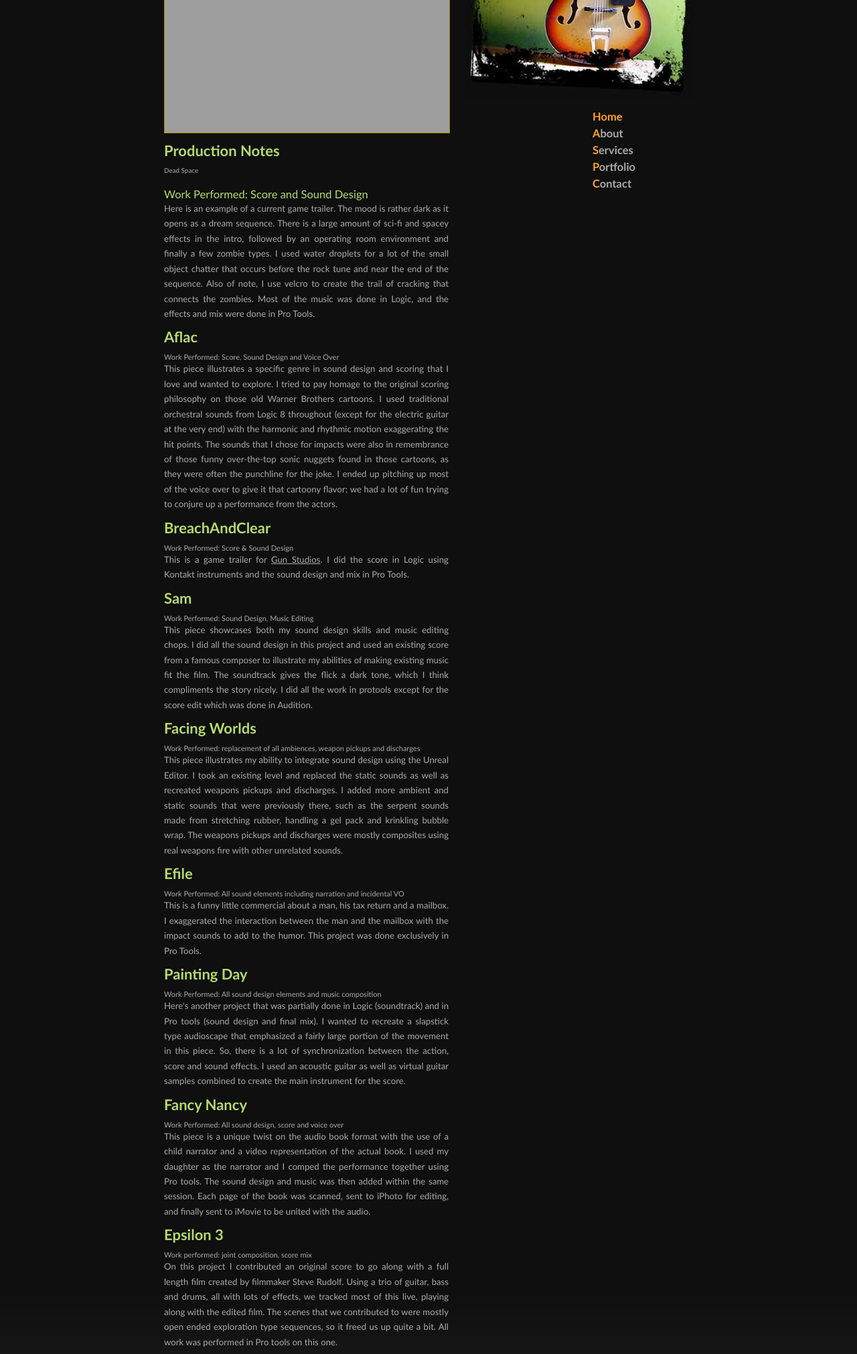
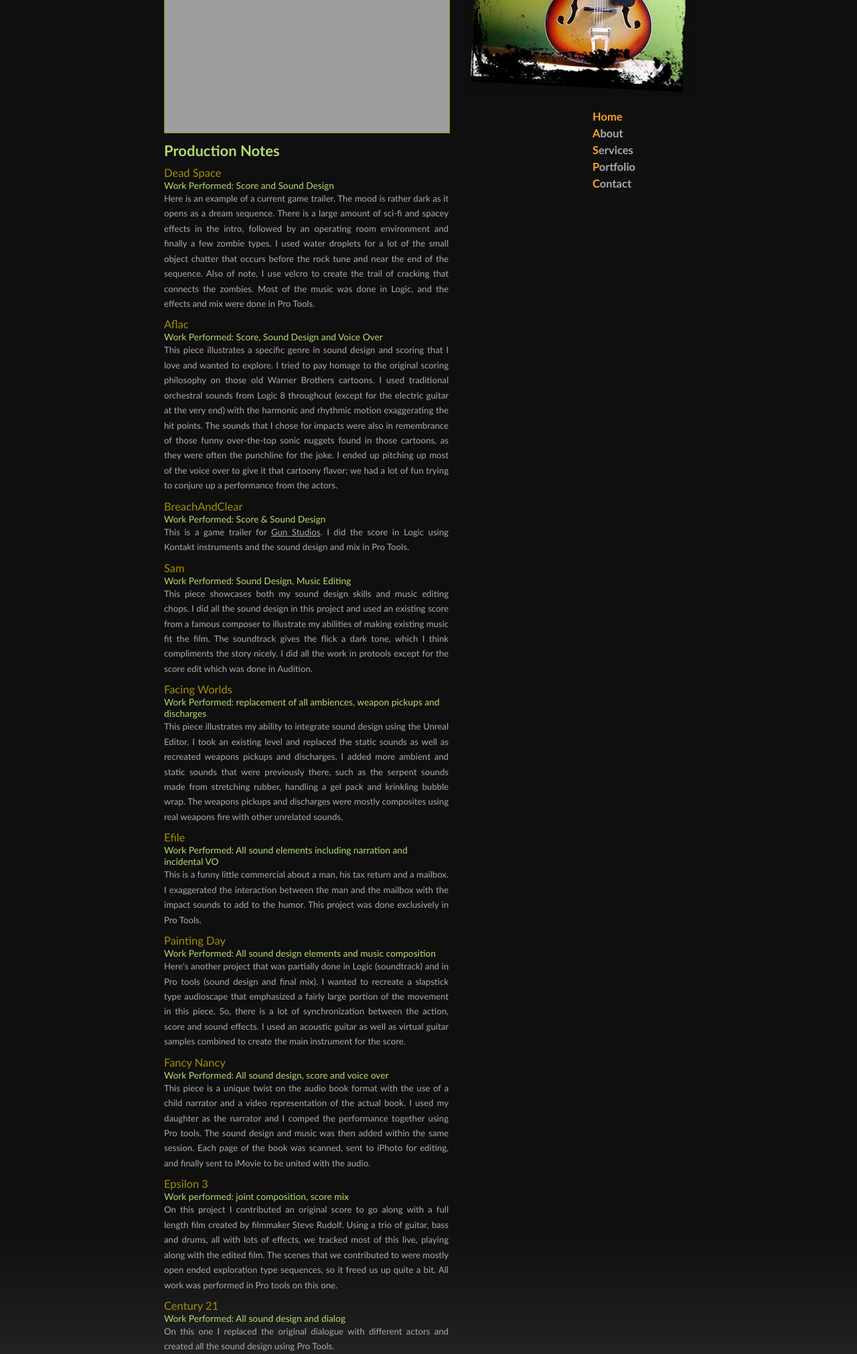
Before and after one commit to sophiahat/CSSoundDesignSite, a PHP site: page /html/portfolio.php in a window 1280 px wide. Shown: the part 336-2357 px from the top of the page at 67% size. Run offline with PHP 8.4, Linux system fonts and the light colour scheme; grey boxes are pictures that could not be loaded.

Commit message:
add css class for subtitle

```diff
--- a/html/css/style.css
+++ b/html/css/style.css
@@ -17,8 +17,7 @@ h1 { display: block; font-size: 300%; font-weight: bold; padding: 0; text-align:
 h1 span { color: #fff; display: inline; font-size: 100%; font-family: Verdana, sans-serif; }
 h1:first-letter, h2 { color: #b6da6e; }
 h2 { font-size: 200%; font-weight: bold; margin-bottom: 10px; }
-h3 { font-size: 150%; }
-h4 { font-size: 150%; color: #b6da6e;}
+h3 { font-size: 150%; color: #a38e00;}
 
 /*-------------------- HEADER --------------------*/
 
@@ -105,7 +104,6 @@ br { clear: both; }
 /*-------------------- MAIN CONTENT --------------------*/
 
 #main { background: transparent; float: left; width: 425px; padding: 0; margin: 0; }
-#main h3 { font-size: 90%; margin-bottom: 20px; font-weight: normal; }
 #main ul { list-style-image: url('../images/arrow.gif'); list-style-position: inside; margin-top: 10px; }
 
 .divider { clear: both; background: transparent url('../images/divider.gif') no-repeat; height: 3px; margin: 15px 0; background-position:center; }
@@ -129,6 +127,8 @@ a:hover img.alignleft, a img.alignright, a img.centered { border: 3px solid #ffa
 iframe { width: 425px; height: 300px; }
 iframe { border:1px solid #A38E00; margin-bottom: 10px;}
 
+.subtitle { font-size: 125%; color: #b6da6e;}
+
 /*-------------------- FOOTER --------------------*/
 
 #footer { clear: both; text-align: center; }
--- a/html/index.php
+++ b/html/index.php
@@ -78,7 +78,7 @@ _gaq.push(['_trackPageview']);
 		</div>
 		<div id="main">
 			<div class="divider"></div>
-			<h4>Innovative original Audio content for Interactive Games, the Web, Radio, TV and Film</h4>
+			<div class="subtitle">Innovative original Audio content for Interactive Games, the Web, Radio, TV and Film</div>
       <div class="divider"></div>
       <h2>Home</h2>
       <p>
--- a/html/portfolio.php
+++ b/html/portfolio.php
@@ -32,52 +32,63 @@
       <iframe src="http://player.vimeo.com/hubnut/group/201076?color=b6da6e&amp;background=000000&amp;slideshow=1&amp;video_title=1&amp;video_byline=1"frameborder="0"webkitAllowFullScreen mozallowfullscreen allowFullScreen>
       </iframe>
       <h2>Production Notes</h2>
-      <h3>Dead Space</h3> <h4>Work Performed: Score and Sound Design</h4>
+      <h3>Dead Space</h3>
+      <div class="subtitle">Work Performed: Score and Sound Design</div>
       <p>
         Here is an example of a current game trailer.  The mood is rather dark as it opens as a dream sequence.  There is a large amount of sci-fi and spacey effects in the intro, followed by an operating room environment and finally a few zombie types.  I used water droplets for a lot of the small object chatter that occurs before the rock tune and near the end of the sequence.  Also of note, I use velcro to create the trail of cracking that connects the zombies.
         Most of the music was done in Logic, and the effects and mix were done in Pro Tools.
       </p>
-      <h2>Aflac</h2> Work Performed: Score, Sound Design and Voice Over
+      <h3>Aflac</h3>
+      <div class="subtitle">Work Performed: Score, Sound Design and Voice Over</div>
       <p>
         This piece illustrates a specific genre in sound design and scoring that I love and wanted to explore.
         I tried to pay homage to the original scoring philosophy on those old Warner Brothers cartoons. I used traditional orchestral sounds from Logic 8 throughout (except for the electric guitar at the very end) with the harmonic and rhythmic motion exaggerating the hit points.  The sounds that I chose for impacts were also in remembrance of those funny over-the-top sonic nuggets found in those cartoons, as they were often the punchline for the joke.  I ended up pitching up most of the voice over to give it that cartoony flavor; we had a lot of fun trying to conjure up a performance from the actors.
       </p>
-      <h2>BreachAndClear</h2> Work Performed: Score &amp; Sound Design
+      <h3>BreachAndClear</h3>
+      <div class="subtitle">Work Performed: Score &amp; Sound Design</div>
       <p>
         This is a game trailer for <a href="http://www.fearthegun.com/">Gun Studios</a>.  I did the score in Logic using Kontakt instruments and the sound design and mix in Pro Tools.
       </p>
-      <h2>Sam</h2> Work Performed: Sound Design, Music Editing
+      <h3>Sam</h3>
+      <div class="subtitle">Work Performed: Sound Design, Music Editing</div>
       <p>
         This piece showcases both my sound design skills and music editing chops.
         I did all the sound design in this project and used an existing score from a famous composer to illustrate my abilities of making existing music fit the film.  The soundtrack gives the flick a dark tone, which I think compliments the story nicely.  I did all the work in protools except for the score edit which was done in Audition.
       </p>
-      <h2>Facing Worlds</h2> Work Performed:  replacement of all ambiences, weapon pickups and discharges
+      <h3>Facing Worlds</h3>
+      <div class="subtitle">Work Performed:  replacement of all ambiences, weapon pickups and discharges</div>
       <p>
         This piece illustrates my ability to integrate sound design using the Unreal Editor.
         I took an existing level and replaced the static sounds as well as recreated weapons pickups and discharges.  I added more ambient and static sounds that were previously there, such as the serpent sounds made from stretching rubber, handling a gel pack and krinkling bubble wrap.  The weapons pickups and discharges were mostly composites using real weapons fire with other unrelated sounds.
       </p>
-      <h2>Efile</h2> Work Performed: All sound elements including narration and incidental VO
+      <h3>Efile</h3>
+      <div class="subtitle">Work Performed: All sound elements including narration and incidental VO</div>
       <p>
         This is a funny little commercial about a man, his tax return and a mailbox.  I exaggerated the interaction between the man and the mailbox with the impact sounds to add to the humor.  This project was done exclusively in Pro Tools.
       </p>
-      <h2>Painting Day</h2> Work Performed: All sound design elements and music composition
+      <h3>Painting Day</h3>
+      <div class="subtitle">Work Performed: All sound design elements and music composition</div>
       <p>
         Here's another project that was partially done in Logic (soundtrack) and in Pro tools (sound design and final mix).  I wanted to recreate a slapstick type audioscape that emphasized a fairly large portion of the movement in this piece.  So, there is a lot of synchronization between the action, score and sound effects.  I used an acoustic guitar as well as virtual  guitar samples combined to create the main instrument for the score.
       </p>
-      <h2>Fancy Nancy</h2> Work Performed: All sound design, score and voice over
+      <h3>Fancy Nancy</h3>
+      <div class="subtitle">Work Performed: All sound design, score and voice over</div>
       <p>
         This piece is a unique twist on the audio book format with the use of a child narrator and a video representation of the actual book.
         I used my daughter as the narrator and I comped the performance together using Pro tools.  The sound design and music was then added within the same session. Each page of the book was scanned, sent to iPhoto for editing, and finally sent to iMovie to be united with the audio.
       </p>
-      <h2>Epsilon 3</h2> Work performed: joint composition, score mix
+      <h3>Epsilon 3</h3>
+      <div class="subtitle">Work performed: joint composition, score mix</div>
       <p>
         On this project I contributed an original score to go along with a full length film created by filmmaker Steve Rudolf.  Using a trio of guitar, bass and drums, all with lots of effects, we tracked most of this live, playing along with the edited film.  The scenes that we contributed to were mostly open ended exploration type sequences, so it freed us up quite a bit.  All work was performed in Pro tools on this one.
       </p>
-      <h2>Century 21</h2> Work Performed:  All sound design and dialog
+      <h3>Century 21</h3>
+      <div class="subtitle">Work Performed:  All sound design and dialog</div>
       <p>
         On this one I replaced the original dialogue with different actors and created all the sound design using Pro Tools.
       </p>
-      <h2>Stevinson</h2> Work Performed: All sound design and dialog, music editing
+      <h3>Stevinson</h3>
+      <div class="subtitle">Work Performed: All sound design and dialog, music editing</div>
       <p>
         This was a funny commercial about a man and his best friend who happened to be a cardboard representation of his local car dealer.  I chose a comical swing tune from a library to be soundtrack, replaced all the dialog and added all the ambience and effects.
       </p>
```
Lines whose indentation alone changed are shown as unchanged.
